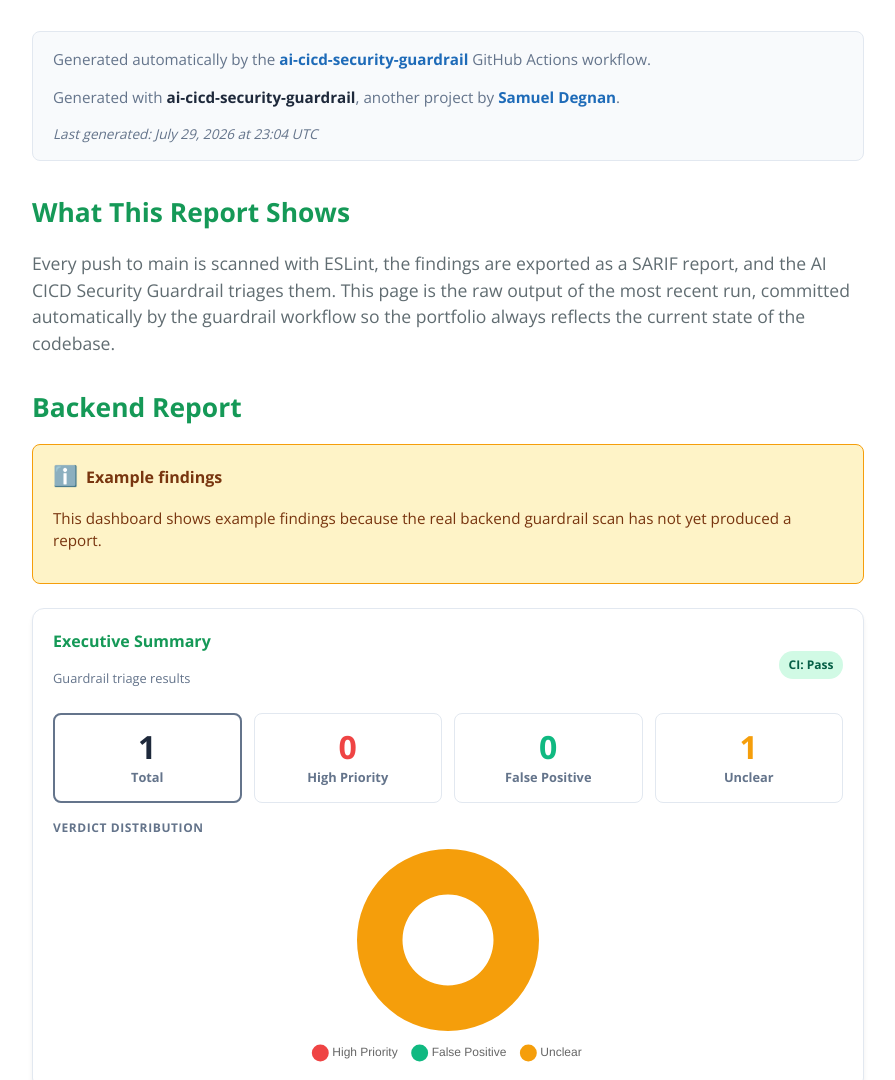
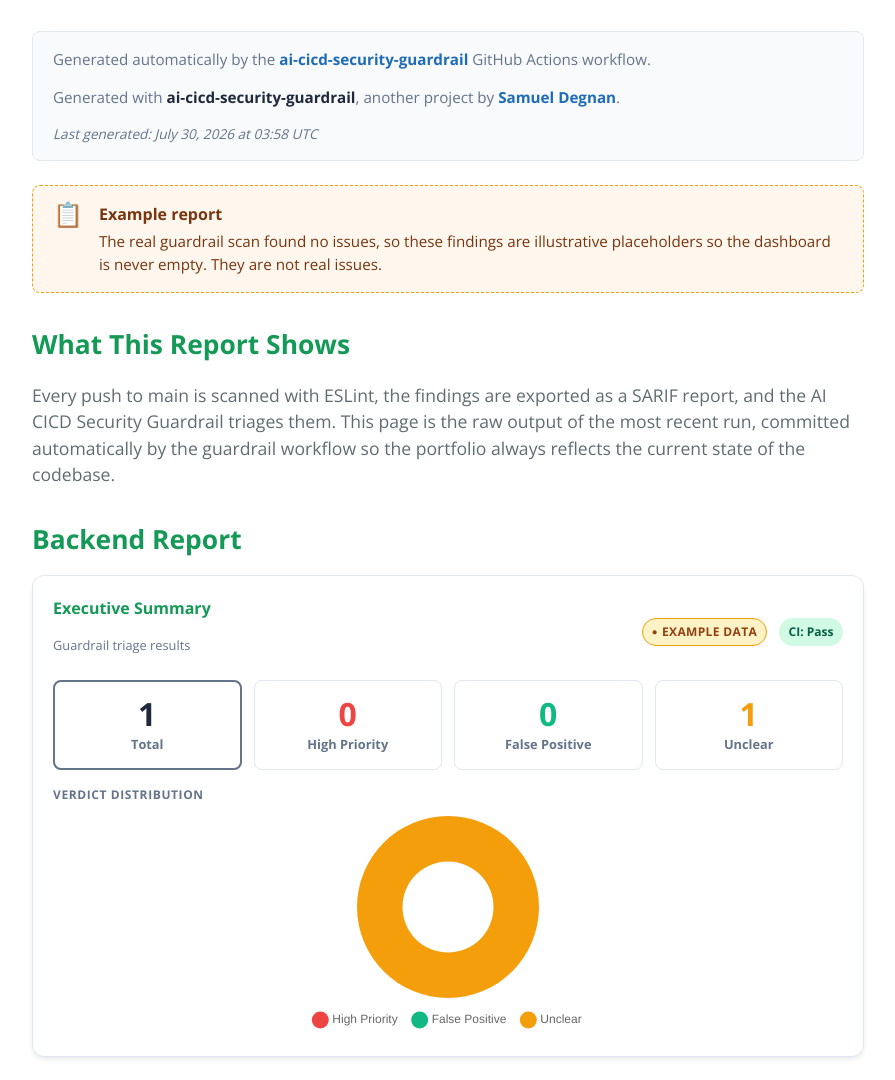
Before and after one commit to samueladegnan/zk-fitness-platform, a website: page guardrail.html in a window 1280 px wide. Shown: the part 320-1400 px from the top of the page, without its empty margins (192-1087 px from the left). Drawn offline with nearby package versions, Linux system fonts and the light colour scheme.

Commit message:
feat: polish guardrail fallback and portfolio feature list
- Show guardrail example data only when real scan finds no issues
- Add back Example Data badge in Executive Summary header
- Replace dark mode with senior-level features in overview/README
- Update guardrail example docs wording

```diff
--- a/assets/css/guardrail-report.css
+++ b/assets/css/guardrail-report.css
@@ -45,27 +45,31 @@
   border-radius: 0.5rem;
 }
 
-.example-notice {
+.example-report-banner {
+  display: flex;
+  align-items: flex-start;
+  gap: 1rem;
   margin-bottom: 1.5rem;
   padding: 1rem 1.25rem;
-  background: #fef3c7;
-  border: 1px solid #f59e0b;
+  background: #fff7ed;
+  border: 1px dashed #f59e0b;
   border-radius: 0.5rem;
   color: #78350f;
 }
 
-.example-notice__icon {
-  font-size: 1.25rem;
-  margin-right: 0.5rem;
+.example-report-banner__icon {
+  flex-shrink: 0;
+  font-size: 1.5rem;
+  line-height: 1;
 }
 
-.example-notice__title {
-  margin: 0 0 0.25rem;
+.example-report-banner strong {
+  display: block;
+  margin-bottom: 0.25rem;
   font-size: 1rem;
-  font-weight: 700;
 }
 
-.example-notice__body {
+.example-report-banner p {
   margin: 0;
   font-size: 0.95rem;
   line-height: 1.5;
@@ -126,6 +130,36 @@
   justify-content: space-between;
   gap: 1rem;
   margin-bottom: 0.75rem;
+}
+
+.summary-header-actions {
+  display: flex;
+  align-items: center;
+  gap: 0.75rem;
+  flex-wrap: wrap;
+  justify-content: flex-end;
+}
+
+.example-badge {
+  display: inline-flex;
+  align-items: center;
+  gap: 0.25rem;
+  padding: 0.25rem 0.55rem;
+  border-radius: 9999px;
+  background: #fef3c7;
+  color: #92400e;
+  border: 1px solid #f59e0b;
+  font-size: 0.75rem;
+  font-weight: 700;
+  text-transform: uppercase;
+  letter-spacing: 0.03em;
+  white-space: nowrap;
+}
+
+.example-badge::before {
+  content: "●";
+  font-size: 0.6rem;
+  line-height: 1;
 }
 
 .summary-title {
--- a/assets/js/guardrail-report-renderer.js
+++ b/assets/js/guardrail-report-renderer.js
@@ -74,13 +74,17 @@
     _scaffold() {
       this.container.innerHTML = [
         '<div class="summary-card" id="' + this.id + '-summary">',
-        '  <div class="summary-header">',
-        '    <div>',
-        '      <h3 class="summary-title">Executive Summary</h3>',
-        '      <p class="summary-subtitle">Guardrail triage results</p>',
-        '    </div>',
-        '    <div id="' + this.id + '-ci-verdict" class="ci-verdict-badge"></div>',
+        '    <div class="summary-header">',
+        '      <div>',
+        '        <h3 class="summary-title">Executive Summary</h3>',
+        '        <p class="summary-subtitle">Guardrail triage results</p>',
+        '      </div>',
+        '      <div class="summary-header-actions">',
+        '        <span id="' + this.id + '-example-badge" class="example-badge" style="display:none;" title="These findings are placeholders for demonstration">Example Data</span>',
+        '        <div id="' + this.id + '-ci-verdict" class="ci-verdict-badge"></div>',
+        '      </div>',
         '  </div>',
+
         '  <div class="summary-metrics">',
         '    <div class="metric-card metric-total" role="button" tabindex="0" data-verdict="all" aria-label="Show all findings">',
         '      <span class="metric-value" data-metric="total">0</span>',
@@ -203,6 +207,8 @@
         unclear: 0
       };
 
+      const isExample = !!report.isExample;
+
       const results = (report.results || []).map(function (r) {
         const finding = r.finding || r;
         return {
@@ -225,6 +231,7 @@
       });
 
       return {
+        isExample: isExample,
         summary: {
           total: summary.total || results.length,
           high_priority: summary.high_priority || results.filter(function (r) { return r.verdict === "HIGH_PRIORITY"; }).length,
@@ -259,6 +266,11 @@
       if (highEl) highEl.textContent = summary.high_priority;
       if (fpEl) fpEl.textContent = summary.false_positive;
       if (unclearEl) unclearEl.textContent = summary.unclear;
+
+      const exampleBadge = this._element("example-badge");
+      if (exampleBadge) {
+        exampleBadge.style.display = this.report && this.report.isExample ? "inline-flex" : "none";
+      }
 
       const ciBadge = this._element("ci-verdict");
       if (summary.high_priority > 0) {
@@ -328,7 +340,7 @@
       if (filterSelect) filterSelect.value = verdict;
 
       this.container.querySelectorAll(".metric-card").forEach(function (card) { card.classList.remove("active"); });
-      const activeCard = this.container.querySelector('.metric-card[data-verdict="' + verdict + '"]');
+      const activeCard = this.container.querySelector('.metric-card[data-verdict="' + verdict + '"');
       if (activeCard) activeCard.classList.add("active");
 
       this._applyFilters();
--- a/assets/js/security-report.js
+++ b/assets/js/security-report.js
@@ -23,6 +23,13 @@
     const reports = window.GUARDRAIL_REPORTS || {};
     const backend = reports.backend;
     const frontend = reports.frontend;
+
+    const isExample = !!(backend && backend.isExample) || !!(frontend && frontend.isExample);
+    const bannerEl = document.getElementById("example-report-banner");
+    if (bannerEl) {
+      bannerEl.style.display = isExample ? "" : "none";
+    }
+
     const emptyEl = document.getElementById("security-empty");
     const dashboardEl = document.getElementById("security-dashboard");
 
@@ -38,17 +45,12 @@
     if (timestampEl && reports.timestamp) {
       timestampEl.textContent = reports.timestamp;
     } else if (timestampEl) {
-      timestampEl.textContent = "Example data — pending first CI run";
+      timestampEl.textContent = "Pending first CI run";
     }
 
     function renderReport(name, report) {
       const container = document.getElementById(name + "-report");
-      const notice = document.getElementById(name + "-example-notice");
       if (!container) return;
-
-      if (notice) {
-        notice.style.display = report && report.isExample ? "block" : "none";
-      }
 
       if (hasFindings(report)) {
         const renderer = new GuardrailReportRenderer(container, {
--- a/guardrail.html
+++ b/guardrail.html
@@ -39,6 +39,14 @@
       <p class="security-report-meta security-report-timestamp">Last generated: <span id="report-timestamp">Pending first run</span></p>
     </div>
 
+    <div id="example-report-banner" class="example-report-banner" role="status" aria-live="polite" style="display: none;">
+      <span class="example-report-banner__icon" aria-hidden="true">📋</span>
+      <div>
+        <strong>Example report</strong>
+        <p>The real guardrail scan found no issues, so these findings are illustrative placeholders so the dashboard is never empty. They are not real issues.</p>
+      </div>
+    </div>
+
     <h2>What This Report Shows</h2>
     <p>Every push to main is scanned with ESLint, the findings are exported as a SARIF report, and the AI CICD Security Guardrail triages them. This page is the raw output of the most recent run, committed automatically by the guardrail workflow so the portfolio always reflects the current state of the codebase.</p>
 
@@ -51,17 +59,9 @@
     <div id="security-dashboard" style="display: none;"></div>
 
     <h2>Backend Report</h2>
-    <div id="backend-example-notice" class="example-notice" style="display: none;">
-      <p class="example-notice__title"><span class="example-notice__icon" aria-hidden="true">ℹ️</span>Example findings</p>
-      <p class="example-notice__body">This dashboard shows example findings because the real backend guardrail scan has not yet produced a report.</p>
-    </div>
     <div id="backend-report" class="security-report-page"></div>
 
     <h2>Frontend Report</h2>
-    <div id="frontend-example-notice" class="example-notice" style="display: none;">
-      <p class="example-notice__title"><span class="example-notice__icon" aria-hidden="true">ℹ️</span>Example findings</p>
-      <p class="example-notice__body">This dashboard shows example findings because the real frontend guardrail scan has not yet produced a report.</p>
-    </div>
     <div id="frontend-report" class="security-report-page"></div>
   </main>
 
@@ -136,7 +136,7 @@
     ],
     "isExample": true
   },
-  "timestamp": "July 29, 2026 at 23:04 UTC"
+  "timestamp": "July 30, 2026 at 03:58 UTC"
 };
   </script>
   <script src="./assets/js/security-report.js"></script>
```
Also changed, not shown: docs/guardrail-example-backend.md (+1 -1 lines), docs/guardrail-example-frontend.md (+1 -1 lines), index.html (+1 -1 lines), README.md, 1 other file.
